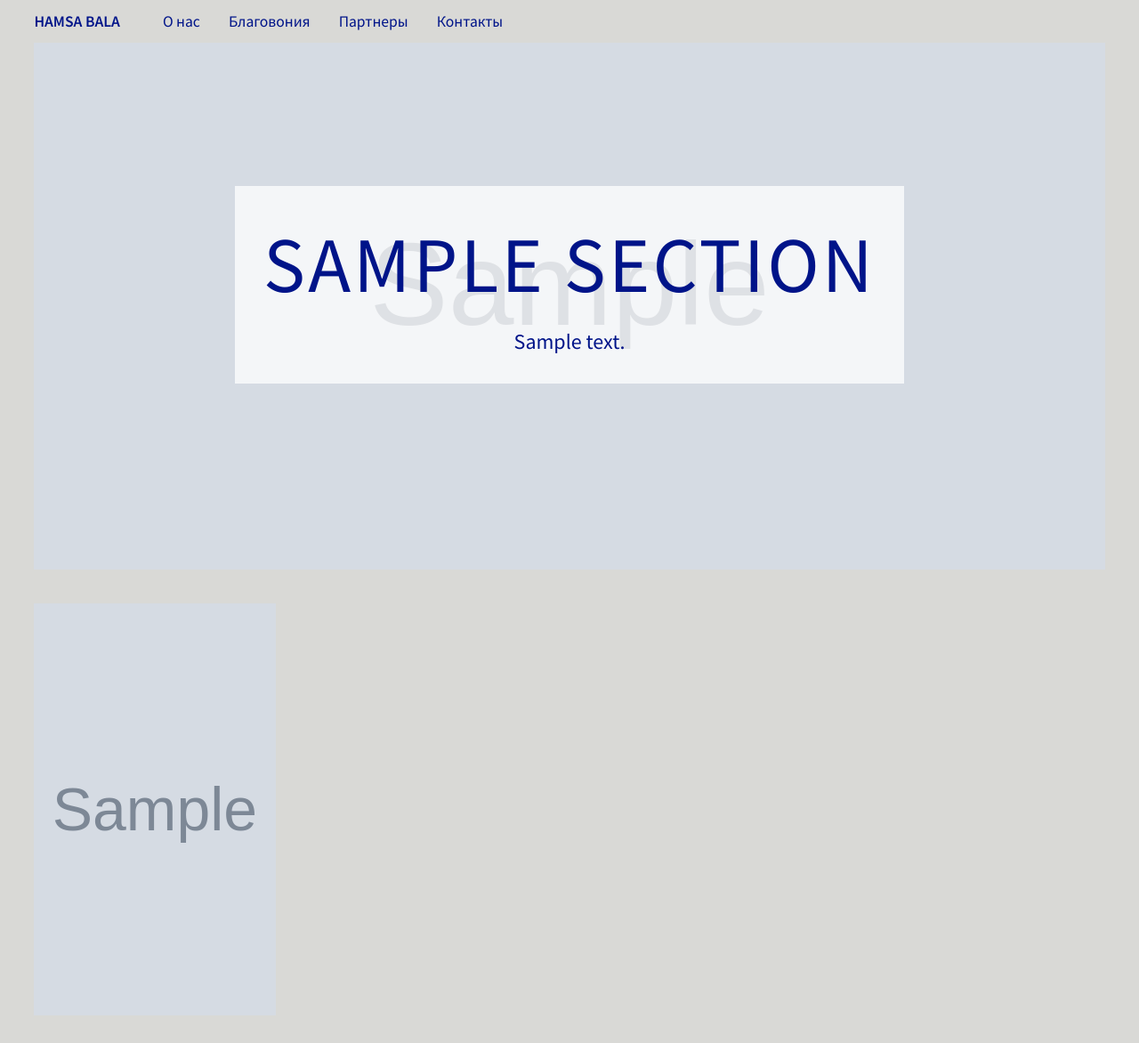
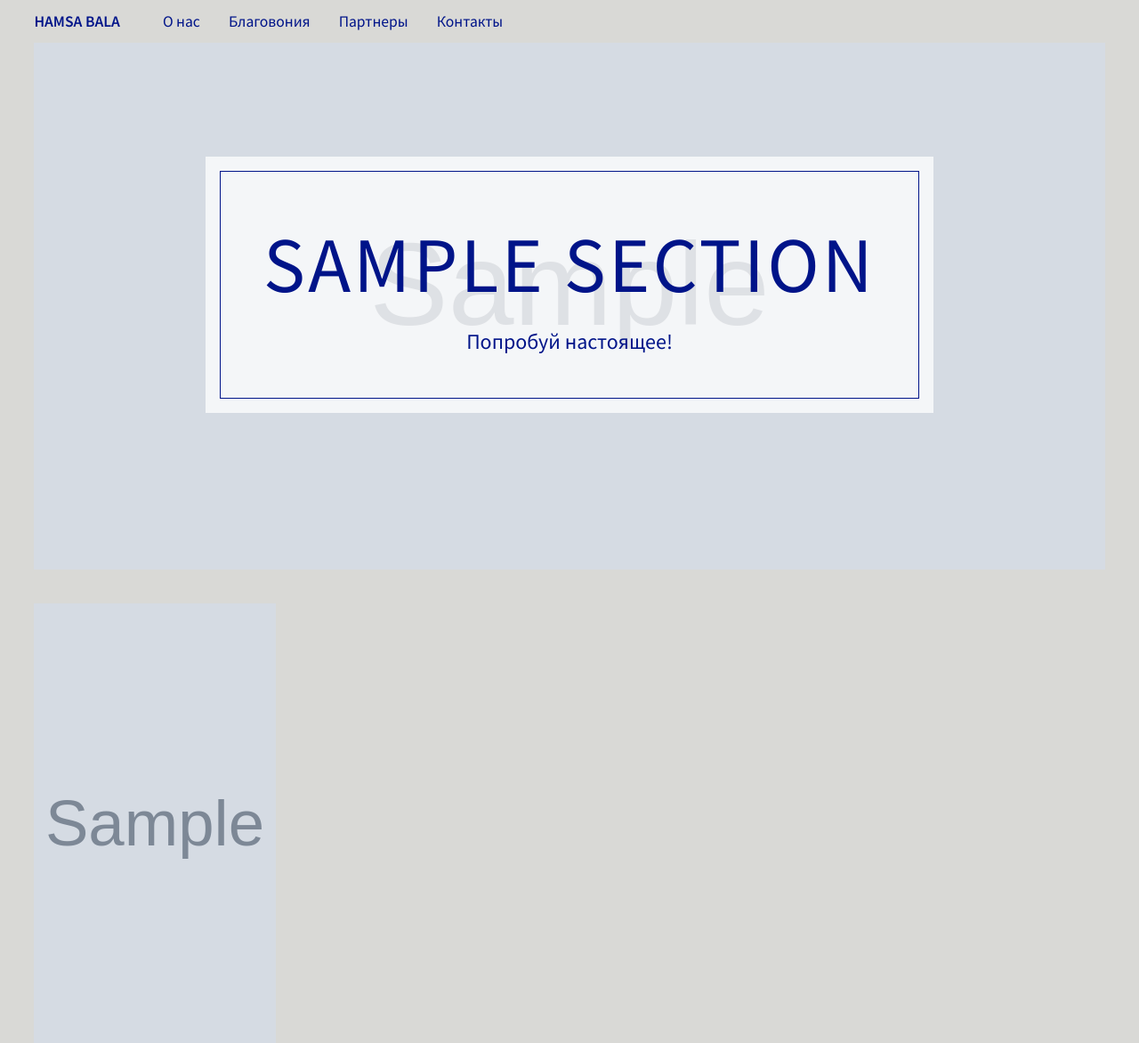
Before and after one commit to alexmitroff/hamsabala, a Django app: a page that uses templates/pages/section.html in a window 1280 px wide. Shown: the top 1172 px of the page at 89% size. Run offline with Django 3.2, Linux system fonts and the light colour scheme; tables that the repository leaves empty hold one stand-in row (values such as "Sample post"); grey boxes marked "Sample" are stand-in pictures; parts of the project's set-up code (start-up, migrations or seed data) failed here and were passed over.

Commit message:
Normal title area in sections

```diff
--- a/products/admin.py
+++ b/products/admin.py
@@ -3,6 +3,9 @@
 
 # Register your models here.
 
+class ProductAdmin(admin.ModelAdmin):
+    list_filter = ('collection', 'section')
+
 admin.site.register(Section)
 admin.site.register(Collection)
-admin.site.register(Product)
+admin.site.register(Product, ProductAdmin)
--- a/static/sass/hamsabala.scss
+++ b/static/sass/hamsabala.scss
@@ -7,13 +7,24 @@
 $space-size:3vw;
 $space-half:$space-size/2;
 
+
+@mixin card-size-borderless-square($count){
+$size: (100vw - ($space-size)*($count - 1))/$count;
+    grid-auto-rows: $size;
+}
+
+@mixin card-size-square($count){
+$size: (100vw - ($space-size)*($count - 1))/$count;
+    grid-auto-rows: $size;
+}
+
 @mixin card-size-borderless($count){
-    $size: (100vw - ($space-size)*($count - 1))/$count;
+$size: (100vw - ($space-size)*($count - 1))/$count;
     grid-auto-rows: $size*1.7;
 }
 
 @mixin card-size($count){
-    $size: (100vw - ($space-size)*($count + 1))/$count;
+$size: (100vw - ($space-size)*($count - 1))/$count;
     grid-auto-rows: $size*1.7;
 }
 
@@ -286,6 +297,10 @@
     }
 }
 
+.cards-square{
+    grid-auto-rows: 100vw;
+}
+
 p{
     margin-bottom:1rem;
 }
@@ -324,15 +339,18 @@
         flex-direction:column;
 
         header{
-            padding:2rem;
+            padding:1rem;
             background-color:rgba(255,255,255,.75);
+            > section{
+                border:.1rem solid $main-color;
+                padding:3rem;
+            }
         }
 
         h1{
             text-transform:uppercase;
             color:$main-color;
             font-size:15vw;
-            margin-bottom:2vh;
             text-align:center;
         }
 
@@ -340,7 +358,7 @@
             color:$main-color;
             font-size:1.5rem;
             text-align:center;
-            margin:0;
+            margin: 2vh 0 0 0;
         }
 
         .button{
@@ -561,6 +579,10 @@
         .card{
         }
     }
+
+    .cards-square{
+        @include card-size-borderless-square(2);
+    }
 }
 
 /* Rules commot to screens bigger than tablet screens */
@@ -679,8 +701,10 @@
     .cards{
         grid-template-columns:repeat(2, 1fr);
         @include card-size(2);
-        .card{
-        }
+    }
+
+    .cards-square{
+        @include card-size-square(2);
     }
 }
 
@@ -704,6 +728,10 @@
                 }
             }
         }
+    }
+
+    .cards-square{
+        @include card-size-square(4);
     }
 }
 
@@ -729,6 +757,9 @@
            }
        }
     }
+    .cards-square{
+        @include card-size-square(4);
+    }
 
 }
 
--- a/templates/pages/section.html
+++ b/templates/pages/section.html
@@ -3,10 +3,12 @@
 {% block title %}{% endblock %}
 {% block page %}
 <section id="title" class="space" {% if section.cover %}style="background-image:url({{section.cover.url}})"{% endif %}>
-    <article class="container">
+    <article class="container section">
         <header>
-            <h1>{{section.title}}</h1>
-            <p>{{section.description}}</p>
+            <section>
+                <h1>{{section.title}}</h1>
+                <p>Попробуй настоящее!</p>
+            </section>
         </header>
     </article>
 </section>
```
Also changed, not shown: static/css/hamsabala.css.
